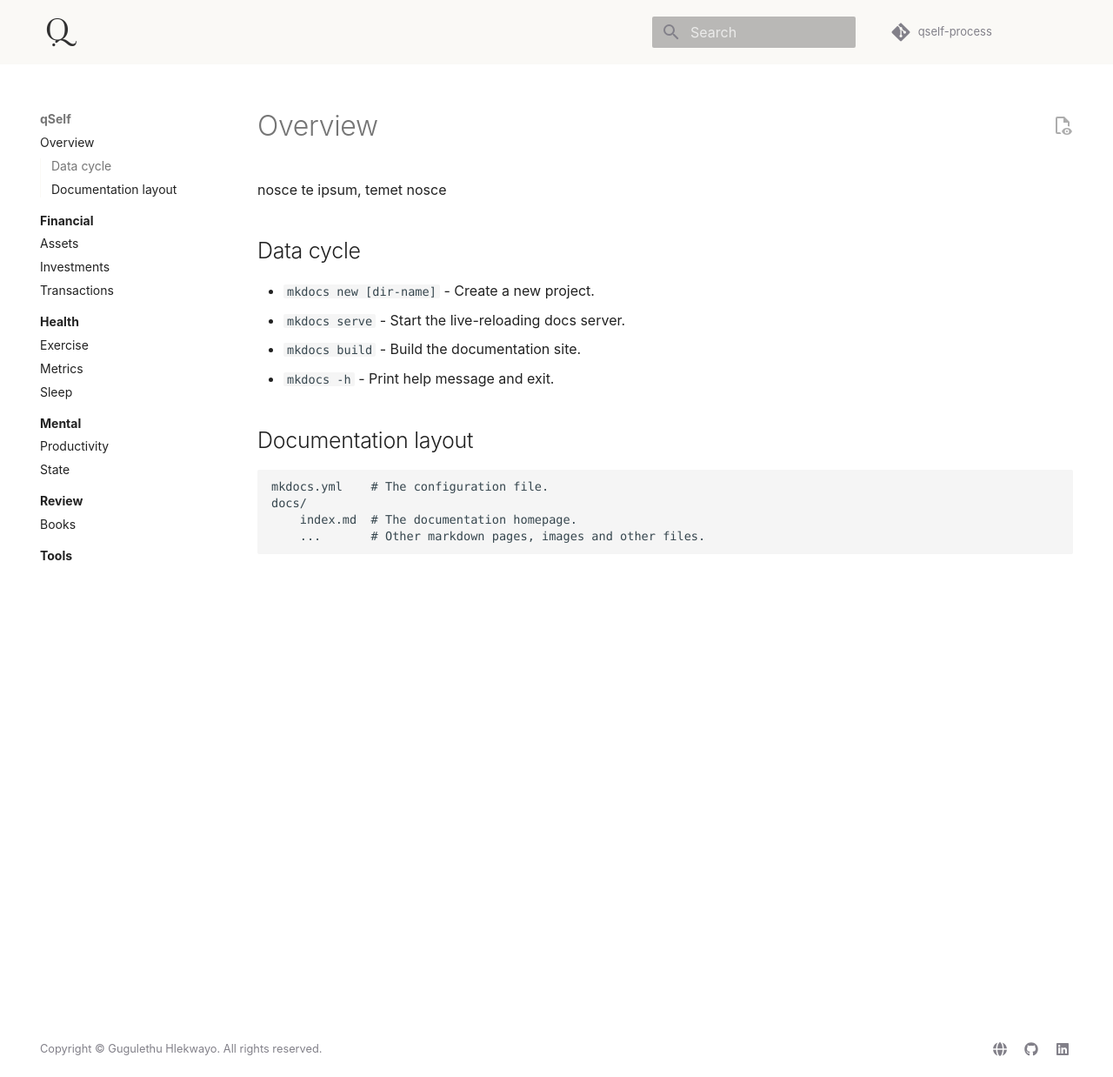
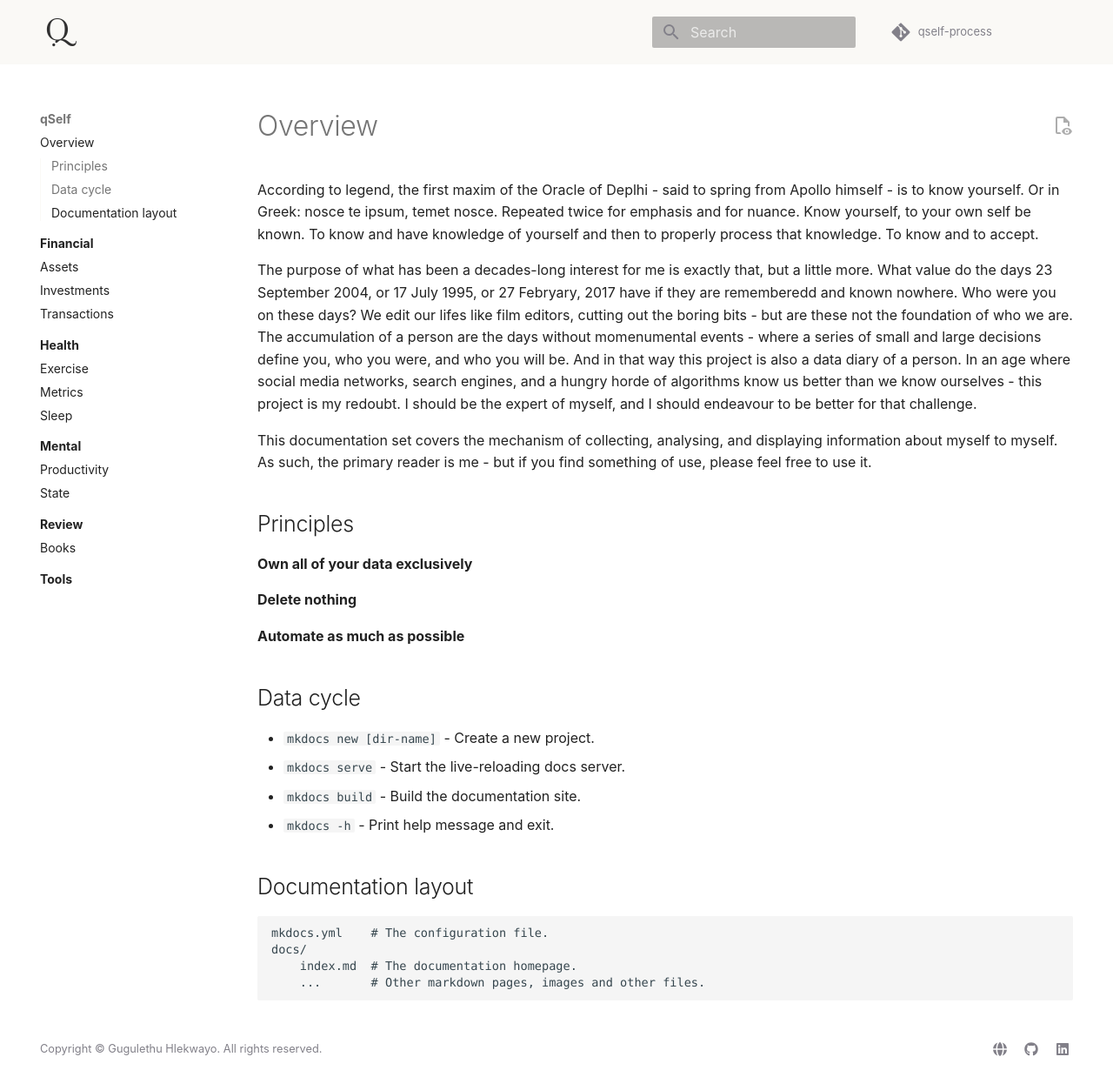
Before and after one commit to gugulet-hu/qself-docs, an MkDocs documentation site: the page built from docs/index.md, in a window 1280 px wide and 1238 px high. Shown: the whole window at 87% size. Built offline with MkDocs 1.6.1 and Material for MkDocs 9.7.7, drawn with Linux system fonts in a browser that asks for light colours; some web fonts are replaced; comment, search, counter and statistics services are not loaded.

Commit message:
Added introductory paragraph.

```diff
--- a/docs/index.md
+++ b/docs/index.md
@@ -1,6 +1,23 @@
 # Overview
 
-nosce te ipsum, temet nosce
+According to legend, the first maxim of the Oracle of Deplhi - said to spring from Apollo himself - is to know yourself. Or in Greek: nosce te ipsum, temet nosce. Repeated twice for emphasis and for nuance. Know yourself, to your own self be known. To know and have knowledge of yourself and then to properly process that knowledge. To know and to accept.
+
+The purpose of what has been a decades-long interest for me is exactly that, but a little more. What value do the days 23 September 2004, or 17 July 1995, or 27 Febryary, 2017 have if they are rememberedd and known nowhere. Who were you on these days? We edit our lifes like film editors, cutting out the boring bits - but are these not the foundation of who we are. The accumulation of a person are the days without momenumental events - where a series of small and large decisions define you, who you were, and who you will be. And in that way this project is also a data diary of a person. In an age where social media networks, search engines, and a hungry horde of algorithms know us better than we know ourselves - this project is my redoubt. I should be the expert of myself, and I should endeavour to be better for that challenge.
+
+This documentation set covers the mechanism of collecting, analysing, and displaying information about myself to myself. As such, the primary reader is me - but if you find something of use, please feel free to use it.
+
+## Principles
+
+**Own all of your data exclusively**
+
+
+**Delete nothing**
+
+
+
+**Automate as much as possible**
+
+
 
 ## Data cycle
 
--- a/docs/stylesheets/g-theme-min.css
+++ b/docs/stylesheets/g-theme-min.css
@@ -1 +1 @@
-:root{--md-primary-fg-color:#FAF9F6;--md-primary-fg-color--light:#FAF9F6;--md-primary-fg-color--dark:#323036;--md-primary-bg-color:#828089;--md-footer-bg-color:#FFFF;}[data-md-color-accent=indigo]{--md-primary-fg-color:#FAF9F6;--md-primary-fg-color--light:var(--md-primary-bg-color);--md-primary-fg-color--dark:var(--md-primary-fg-color--dark);--md-accent-fg-color:#CECCD2;}.md-header--shadow{box-shadow:none;}.md-header__button.md-logo img,.md-header__button.md-logo svg{height:2.5rem;}.md-header__topic:first-child{display:none;}.md-typeset a,.md-nav__item .md-nav__link--active{color:var(--md-primary-fg-color--dark);}.md-typeset a:focus,.md-typeset a:hover{text-decoration:underline;}.md-nav__link:focus,.md-nav__link:hover,.md-typeset .headerlink:focus,.md-typeset .headerlink:hover,.md-typeset:target>.headerlink{color:var(--md-primary-bg-color);}html .md-footer-meta.md-typeset a,.md-copyright__highlight{color:var(--md-primary-bg-color);}html .md-footer-meta.md-typeset a:hover{color:var(--md-primary-fg-color--dark);}.md-footer,.md-footer-meta{background-color:white;color:var(--md-primary-bg-color);}
+:root{--md-primary-fg-color:#FAF9F6;--md-primary-fg-color--light:#FAF9F6;--md-primary-fg-color--dark:#323036;--md-primary-bg-color:#828089;--md-footer-bg-color:#FFFF;}[data-md-color-accent=indigo]{--md-primary-fg-color:#FAF9F6;--md-primary-fg-color--light:var(--md-primary-bg-color);--md-primary-fg-color--dark:var(--md-primary-fg-color--dark);--md-accent-fg-color:#CECCD2;}.md-header--shadow{box-shadow:none;}.md-header__button.md-logo img,.md-header__button.md-logo svg{height:2.5rem;}.md-header__topic:first-child{display:none;}.md-typeset a,.md-nav__item .md-nav__link--active{color:var(--md-primary-fg-color--dark);}.md-typeset a:focus,.md-typeset a:hover{text-decoration:underline;}.md-nav__link:focus,.md-nav__link:hover,.md-typeset .headerlink:focus,.md-typeset .headerlink:hover,.md-typeset:target>.headerlink{color:var(--md-primary-bg-color);}html .md-footer-meta.md-typeset a,.md-copyright__highlight{color:var(--md-primary-bg-color);}html .md-footer-meta.md-typeset a:hover,html .md-footer-meta.md-typeset a:focus{color:var(--md-primary-fg-color--dark);}.md-footer,.md-footer-meta{background-color:white;color:var(--md-primary-bg-color);}
--- a/docs/stylesheets/g-theme.css
+++ b/docs/stylesheets/g-theme.css
@@ -57,7 +57,8 @@ html .md-footer-meta.md-typeset a,
         color: var(--md-primary-bg-color);
 }
 
-html .md-footer-meta.md-typeset a:hover {
+html .md-footer-meta.md-typeset a:hover,
+html .md-footer-meta.md-typeset a:focus {
         color: var(--md-primary-fg-color--dark);
 }
 
```
